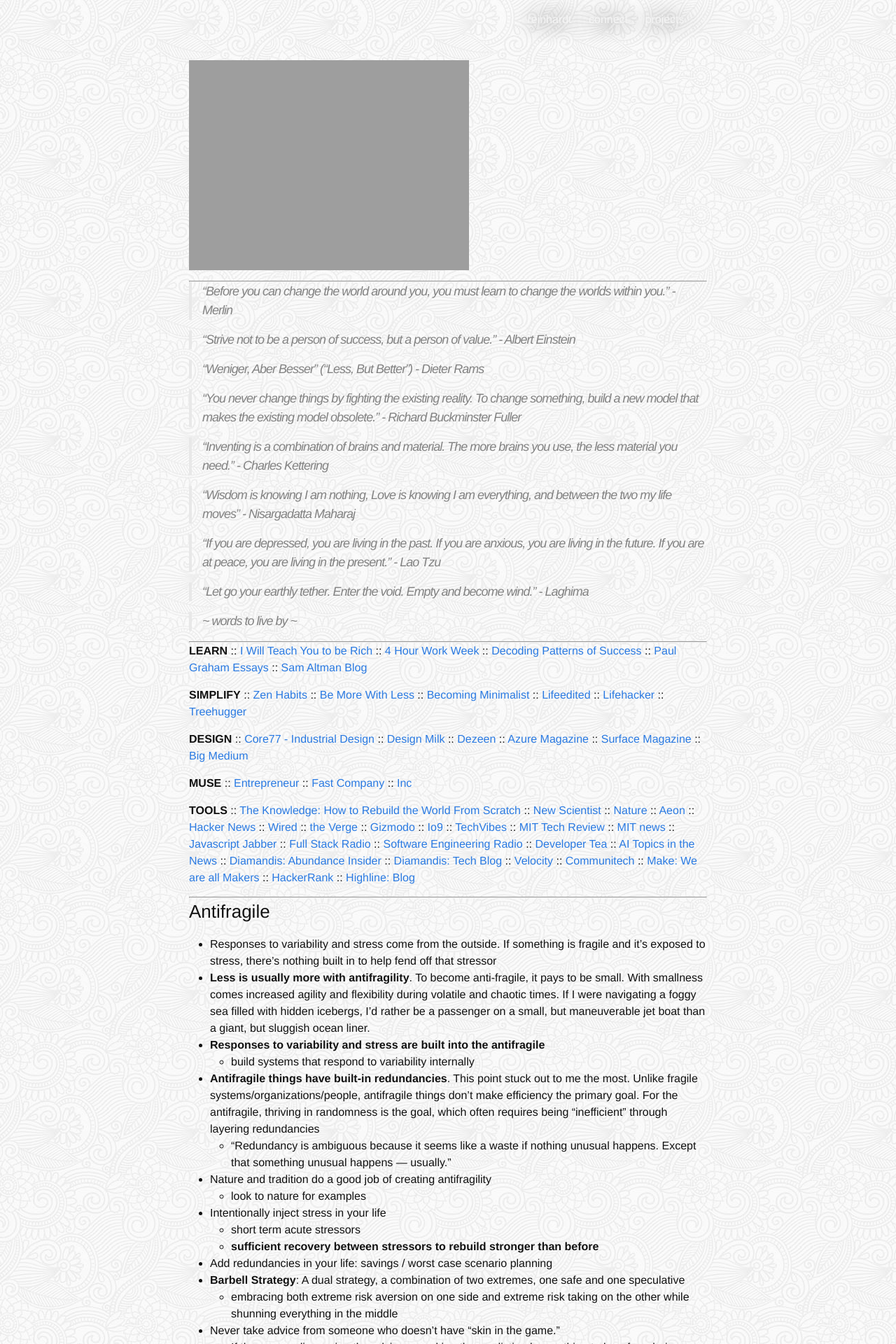
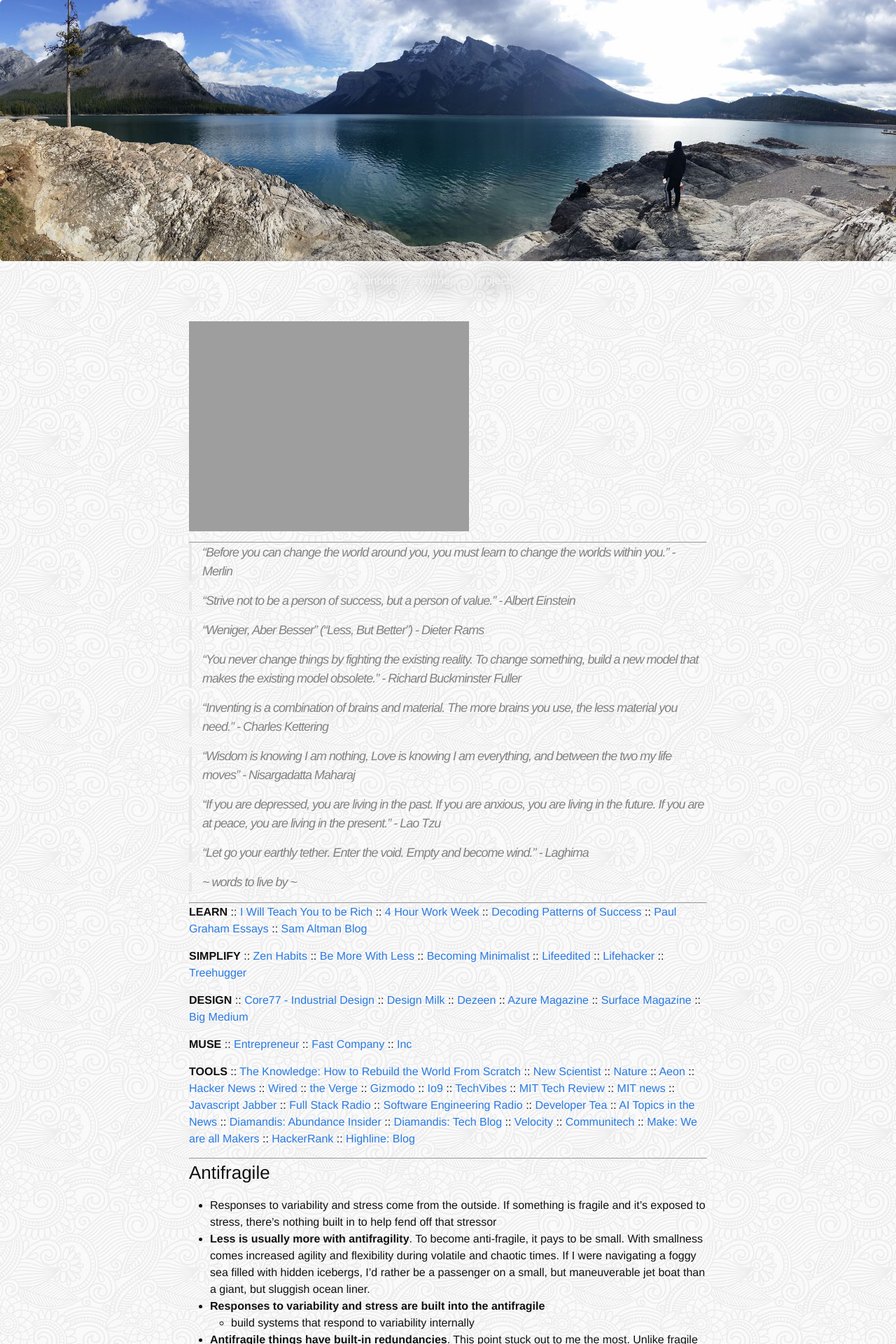
Before and after one commit to reinhardt021/reinhardt021.github.io, a Jekyll site: the page built from x.md, in a window 1280 px wide. Shown: the top 1920 px of the page at 70% size. Built offline with Jekyll 4.4.1, drawn with Linux system fonts in a browser that asks for light colours.

Commit message:
changed the profile photo and added a hero image

```diff
--- a/_includes/footer-profile.html
+++ b/_includes/footer-profile.html
@@ -1,5 +1,5 @@
 <!-- <a href="https://github.com/{{ include.username }}"><span class="icon icon--github">{% include icon-github.svg %}</span><span class="username">{{ include.username }}</span></a>
  -->
 <a href="{{ "/about/" | prepend: site.baseurl }}">
-  <img id="footer-profile" src="{{ site.url }}/assets/ReinhardtCagara.jpg">
+  <img id="footer-profile" src="{{ site.url }}/assets/2017-tough-mudder-profile.jpg">
 </a>
--- a/_includes/footer.html
+++ b/_includes/footer.html
@@ -6,7 +6,7 @@
       <div class="footer-col footer-col-1">
         <!-- <a href="{{ "/about/" | prepend: site.baseurl }}"> -->
         <a href="{{ site.baseurl }}/">
-          <img id="footer-profile" src="{{ site.url }}/assets/ReinhardtCagara.jpg">
+          <img id="footer-profile" src="{{ site.url }}/assets/2017-tough-mudder-profile.jpg">
         </a>
       </div>
 
--- a/_includes/header.html
+++ b/_includes/header.html
@@ -1,9 +1,7 @@
 <header class="site-header">
-
+    <img id="adventure" src="{{ site.url }}/assets/adventure.jpg"/>
     <div class="wrapper">
-
         <!-- <a class="site-title" href="{{ site.baseurl }}/"><h2>{{ site.title }}</h2></a> -->
-
         <nav class="site-nav">
             <a href="#" class="menu-icon">
                 <svg viewBox="0 0 18 15">
@@ -21,7 +19,5 @@
                 {% endfor %}
             </div>
         </nav>
-
     </div>
-
 </header>
--- a/_layouts/default.html
+++ b/_layouts/default.html
@@ -1,19 +1,13 @@
 <!DOCTYPE html>
 <html>
-
     {% include head.html %}
-
     <body>
-
         {% include header.html %}
         <div class="page-content">
             <div class="wrapper">
                 {{ content }}
             </div>
         </div>
-
         {% include footer.html %}
-
     </body>
-
 </html>
--- a/css/main.scss
+++ b/css/main.scss
@@ -59,22 +59,14 @@ body {
 .site-header {
   // background-color: rgba(0, 0, 0, 0.1);
   border: none;
-  // color: white;
 }
 
-.site-header a {
-  // color: white;
-}
-
-// .wrapper {
-//   text-align: center;
-// }
-
 .site-nav {
-  float: right;
+  float: none;
   margin: 0 auto;
   display: inline-block;
   text-align: center;
+  width: 100%;
 }
 
 .site-nav ul {
@@ -82,10 +74,6 @@ body {
   display: inline-block;
   list-style-type: none;
 }
-
-// .page-content {
-//   padding-top: 0px;
-// }
 
 .site-footer {
   border: none;
--- a/x.md
+++ b/x.md
@@ -4,7 +4,7 @@ title: x
 permalink: /x/
 ---
 
-![Tough Mudder]({{ site.url }}/assets/2017-tough-mudder.jpg){: #tough-mudder}
+![Tough Mudder]({{ site.url }}/assets/2017-tough-mudder-original.jpg){: #tough-mudder}
 
 ---------
 
```
Also changed, not shown: assets/2017-tough-mudder-profile.jpg (added), 2 other files. Lines whose indentation alone changed are shown as unchanged.
